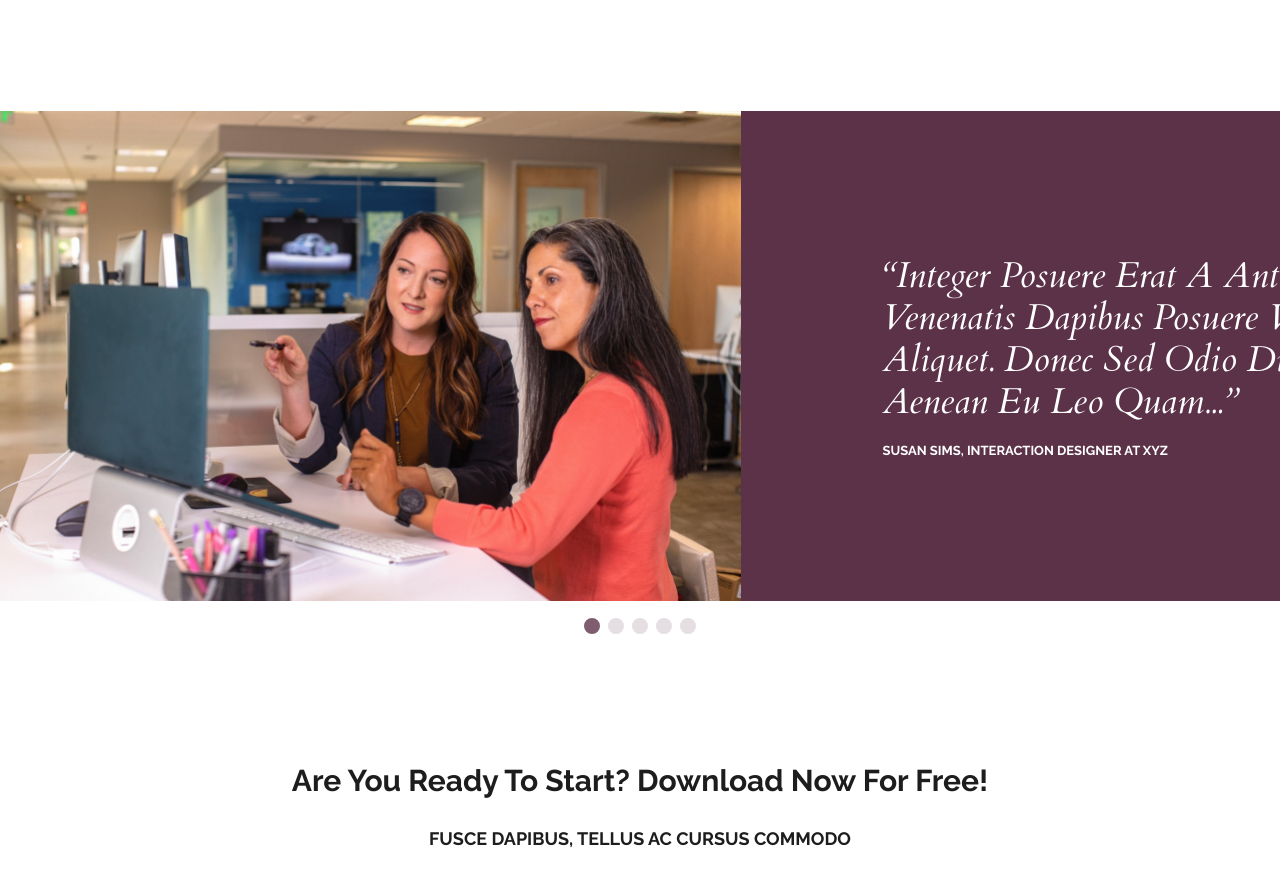
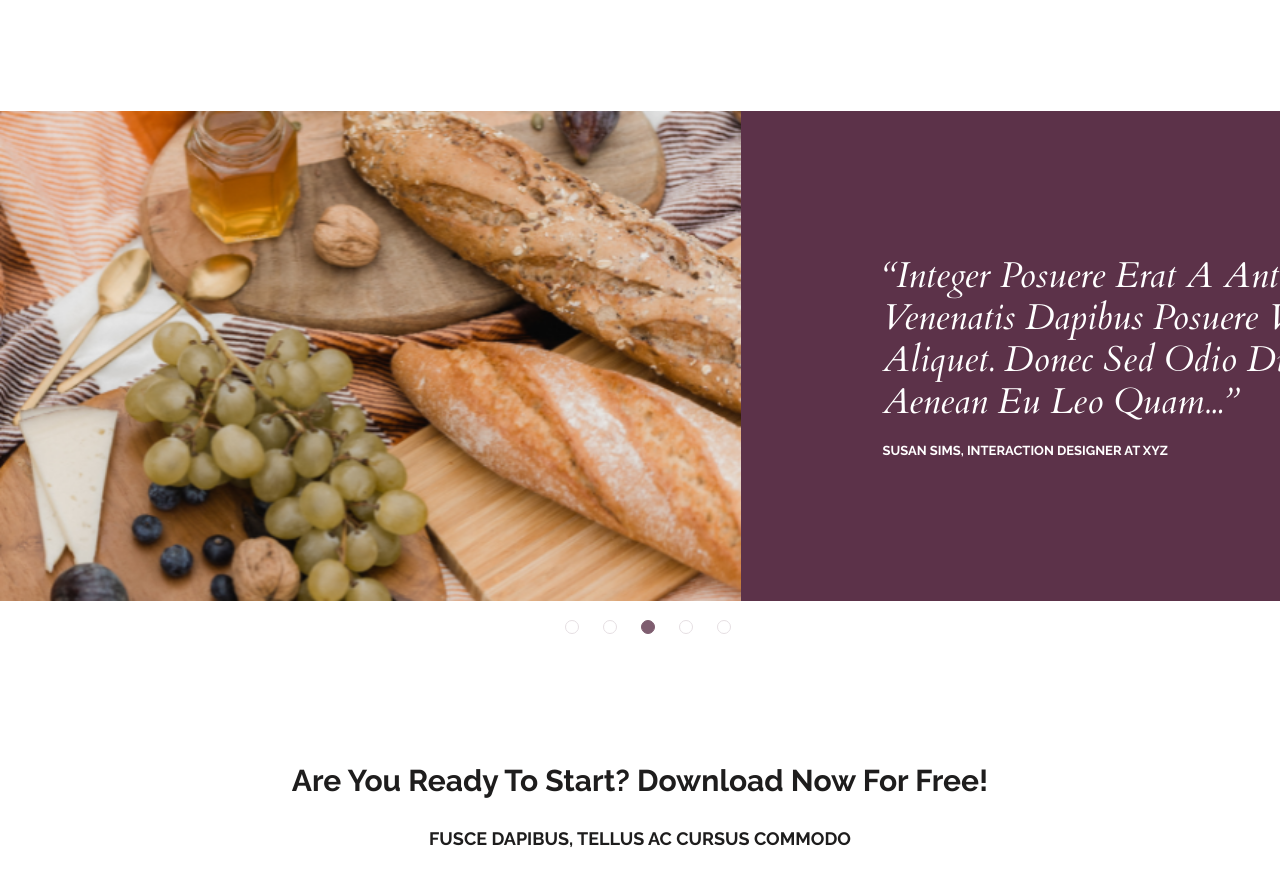
Before and after one commit to marivdau/FE49-TMS-front-Dauhan-Maryia, a website built with Parcel: page src/index.html in a window 1280 px wide. Shown: the part 3399-4292 px from the top of the page. Built offline with nearby package versions, Linux system fonts and the light colour scheme.

Commit message:
testimonials section bullet customization

```diff
--- a/src/js/app.js
+++ b/src/js/app.js
@@ -5,4 +5,5 @@ const swiper = new Swiper('.swiper', {
     type: 'bullets',
     clickable: true,
   },
+  initialSlide: 2,
 });
--- a/src/scss/tesimonials.scss
+++ b/src/scss/tesimonials.scss
@@ -4,7 +4,15 @@
 
 .swiper-pagination-bullet {
   color: $dusty_purple;
-  border: 8px solid $dusty_purple;
+  width: 14px !important;
+  height: 14px !important;
+  border: 1px solid $dusty_purple;
+  background-color: $white !important;
+  margin-left: 20px !important;
+}
+
+.swiper-pagination-bullet-active {
+  background: $dusty_purple !important;
 }
 
 .testimonials-card {
@@ -12,7 +20,7 @@
   align-items: center;
   background-color: $purple;
 
-  &:nth-child(even) {
+  &:nth-child(2n) {
     background-color: $blue;
   }
 }
```
Also changed, not shown: src/img/photo.png (deleted).
